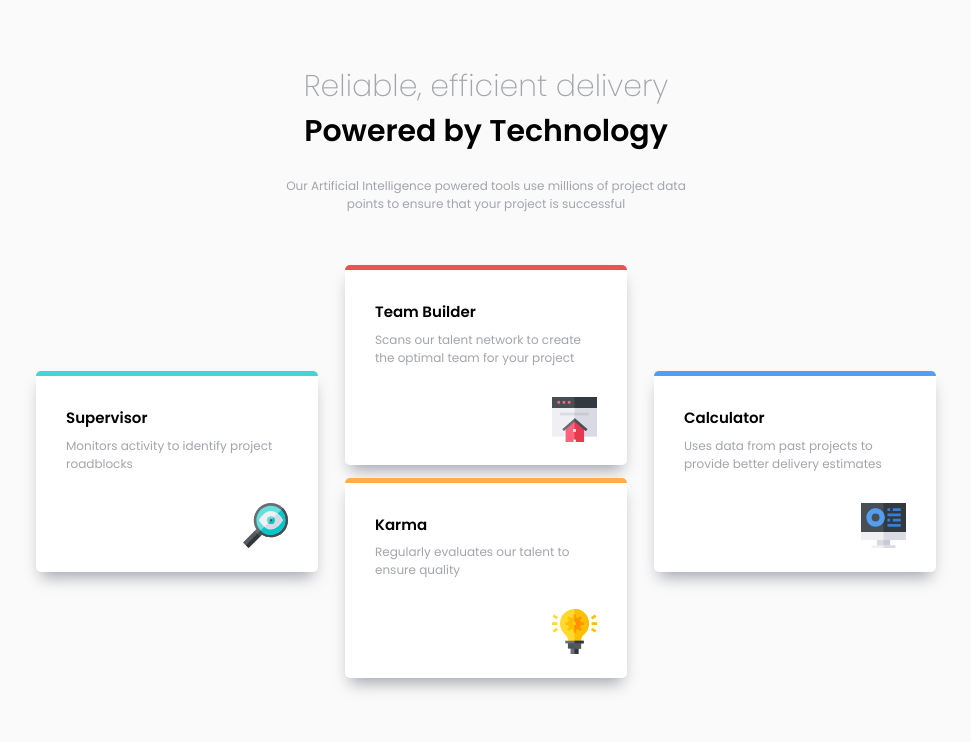
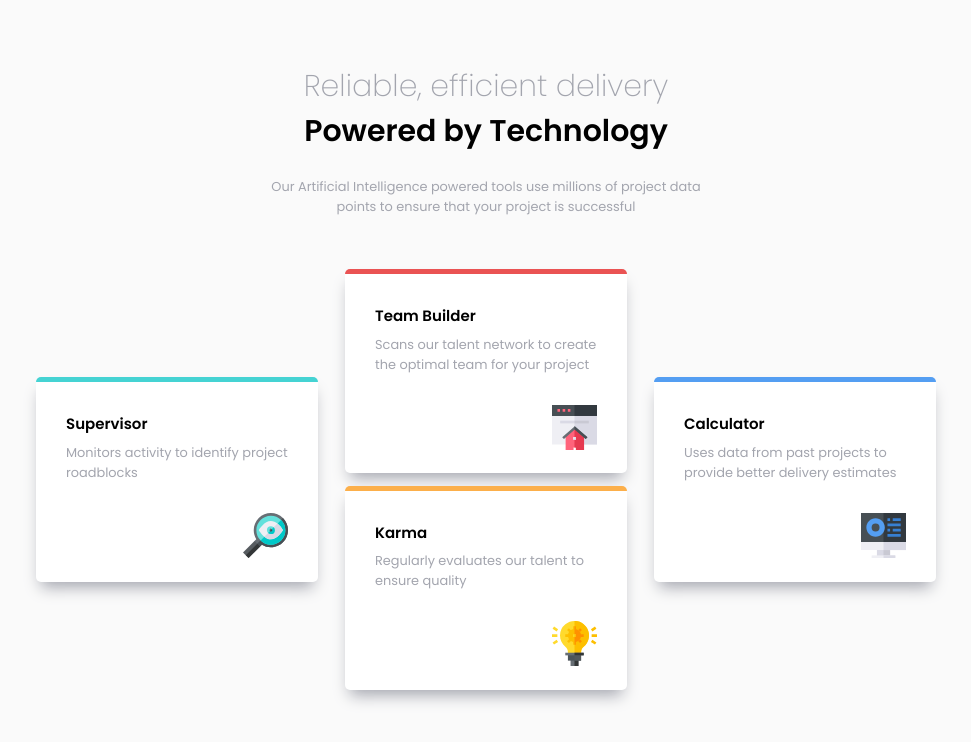
Before and after one commit to damagermax/Responsive-Four-card-feature-section, a plain HTML site: page index.html in a window 1280 px wide. Shown: the whole page, without its empty margins (154-1125 px from the left). Drawn offline with Linux system fonts and the light colour scheme.

Commit message:
minor fixes

```diff
--- a/style.css
+++ b/style.css
@@ -11,7 +11,7 @@
 }
 
 html {
-  font-size: 13px;
+  font-size: 14px;
 }
 
 * {
@@ -32,11 +32,12 @@ body {
 }
 
 h1 {
+  font-size: 1.6rem;
   font-weight: 600;
 }
 
 .desc {
-  font-size: 0.8rem;
+  font-size: 0.86rem;
   color: var(--Grayish-Blue);
 }
 
@@ -102,6 +103,9 @@ h1 {
   html {
     font-size: 15px;
   }
+  h1 {
+    font-size: 2rem;
+  }
   .services {
     grid-template-columns: repeat(2, 1fr);
   }
```
